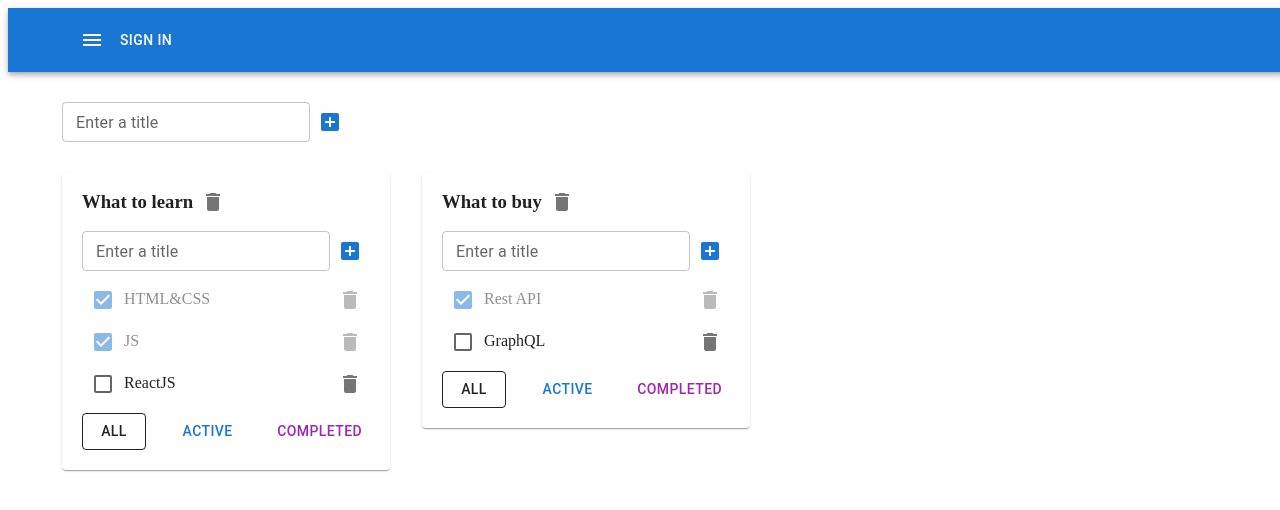
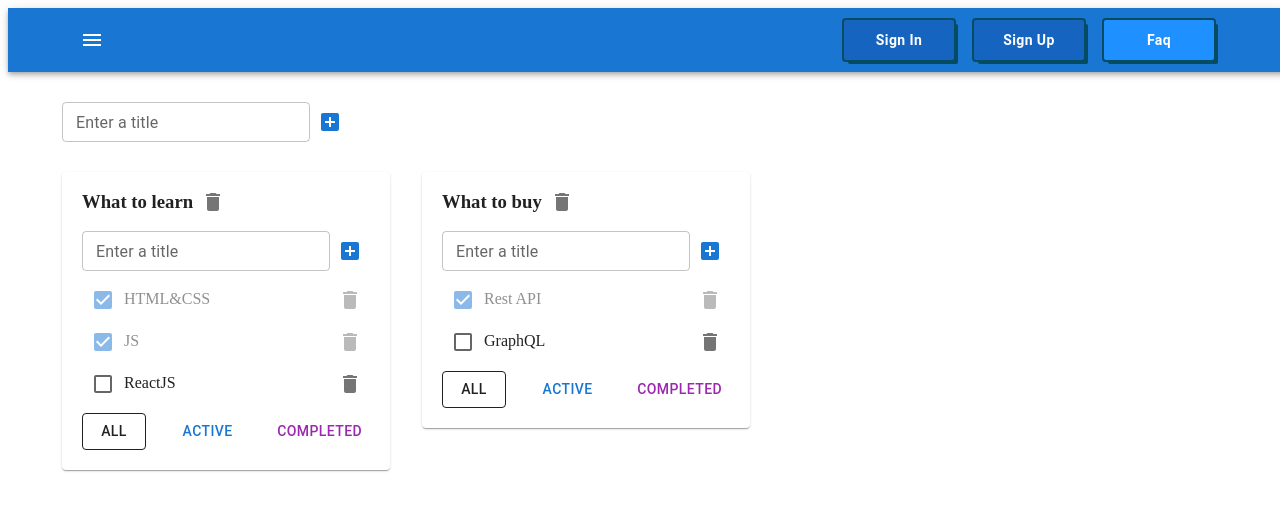
Before and after one commit to Evgeny001/taskManager, a React (Vite) app: page / in a window 1280 px wide. Shown: the top 510 px of the page. Built offline with nearby package versions, Linux system fonts and the light colour scheme.

Commit message:
add NavButton

```diff
--- a/src/App.tsx
+++ b/src/App.tsx
@@ -5,12 +5,13 @@ import { v1 } from 'uuid'
 import { CreateItemForm } from './CreateItemForm/ui/CreateItemForm.tsx'
 import AppBar from '@mui/material/AppBar'
 import Toolbar from '@mui/material/Toolbar'
-import Button from '@mui/material/Button'
 import IconButton from '@mui/material/IconButton'
 import MenuIcon from '@mui/icons-material/Menu'
 import Container from '@mui/material/Container'
 import Grid from '@mui/material/Grid2'
 import { Paper } from '@mui/material'
+import { containerSx } from './TodolistItem/ui/TodolistItem.styles.ts'
+import { NavButton } from './shared/ui/NavButton/NavButton.ts'
 
 export interface Todolist {
   id: string
@@ -108,11 +109,15 @@ export const App = () => {
     <div className="app">
       <AppBar position="static" sx={{ mb: '30px' }}>
         <Toolbar>
-          <Container maxWidth={'lg'}>
+          <Container maxWidth={'lg'} sx={containerSx}>
             <IconButton color="inherit">
               <MenuIcon />
             </IconButton>
-            <Button color="inherit">Sign in</Button>
+            <div>
+              <NavButton>Sign in</NavButton>
+              <NavButton>Sign up</NavButton>
+              <NavButton background={'dodgerblue'}>Faq</NavButton>
+            </div>
           </Container>
         </Toolbar>
       </AppBar>
--- /dev/null
+++ b/src/shared/ui/NavButton/NavButton.ts
@@ -0,0 +1,18 @@
+import { styled } from '@mui/material/styles'
+import Button from '@mui/material/Button'
+
+type Props = {
+  background?: string
+}
+
+export const NavButton = styled(Button)<Props>(({ background }) => ({
+  minWidth: '110px',
+  fontWeight: 'bold',
+  boxShadow: '0 0 0 2px #054B62, 4px 4px 0 0 #054B62',
+  borderRadius: '2px',
+  textTransform: 'capitalize',
+  margin: '0 10px',
+  padding: '8px 24px',
+  color: '#ffffff',
+  background: background || '#1565c0',
+}))
```
